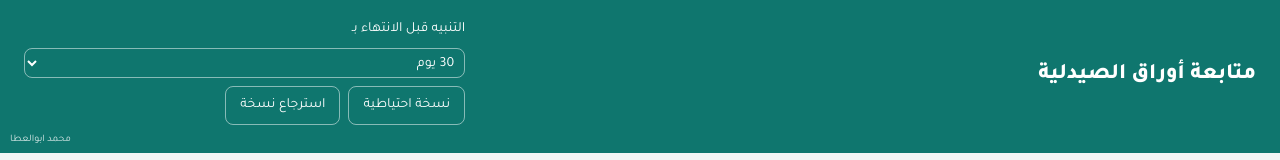
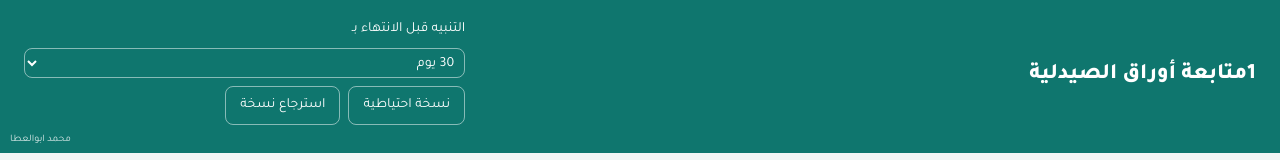
Before and after one commit to abalatta/pharmacy-docs, a plain HTML site: page index.html in a window 1280 px wide. Shown: the top 160 px of the page. Drawn offline with Linux system fonts and the light colour scheme.

Commit message:
Update index.html

```diff
--- a/index.html
+++ b/index.html
@@ -3,7 +3,7 @@
 <head>
 <meta charset="UTF-8">
 <meta name="viewport" content="width=device-width, initial-scale=1">
-<title>1متابعة أوراق الصيدلية</title>
+<title>متابعة أوراق الصيدلية</title>
 <link href="https://fonts.googleapis.com/css2?family=Tajawal:wght@400;500;700;800&display=swap" rel="stylesheet">
 <style>
 :root{--bg:#f2f6f5;--card:#fff;--ink:#12343b;--mute:#5d7378;--line:#d8e3e1;--pri:#0f766e;--bad:#b42318;--badbg:#fdecea;--warn:#9a6700;--warnbg:#fff4d6;--ok:#1b7f4d;--okbg:#e4f5ec}
@@ -82,7 +82,7 @@ label{display:grid;gap:4px;font-size:14px;color:var(--mute)}
 <body>
 <header>
   <span class="by">محمد ابوالعطا</span>
-  <div><div id="pinfo"></div><h1>متابعة أوراق الصيدلية</h1></div>
+  <div><div id="pinfo"></div><h1>1متابعة أوراق الصيدلية</h1></div>
   <div class="hbar">
     <span>التنبيه قبل الانتهاء بـ</span>
     <select id="days"><option value="7">7 أيام</option><option value="15">15 يوم</option><option value="30">30 يوم</option><option value="60">60 يوم</option><option value="90">90 يوم</option></select>
```
